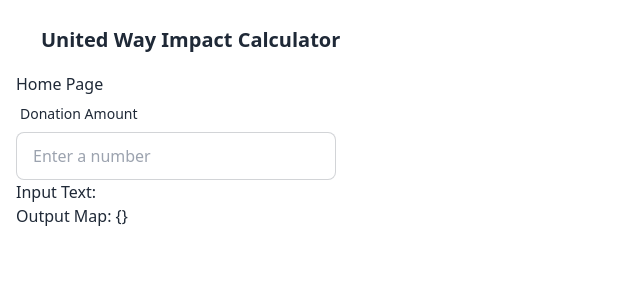
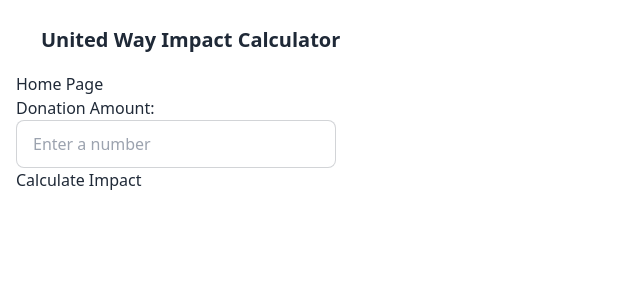
Before and after one commit to rice-apps/united-way, a React (Vite) app: page / in a window 1280 px wide. Shown: the top 300 px of the page, without its empty margins (0-640 px from the left). Built offline with nearby package versions, Linux system fonts and the light colour scheme.

Commit message:
successfully route to next page

```diff
--- a/src/pages/Home/Home.tsx
+++ b/src/pages/Home/Home.tsx
@@ -1,7 +1,10 @@
 import React, { useState } from 'react';
+import { useNavigate } from 'react-router-dom';
 const Home: React.FC = () => {
   const [inputText, setInputText] = useState('');
   const [outputMap, setOutputMap] = useState<Record<string, number>>({});
+
+  const history = useNavigate();
 
   // prevents non-numbers to be entered
   const handleKeyPress = (event: React.KeyboardEvent<HTMLInputElement>) => {
@@ -12,7 +15,6 @@
       event.preventDefault();
     }
   };
-
   const handleInputChange = (event: React.ChangeEvent<HTMLInputElement>) => {
     const newText = event.target.value;
     setInputText(newText);
@@ -20,6 +22,16 @@
     // Call the function that returns the output
     const processed = multiplyValues(proportions, +newText);
     setOutputMap(processed);
+  };
+  const handleFormSubmit = (e: { preventDefault: () => void; }) => {
+    e.preventDefault();
+    // Serialize the number value into a JSON string
+
+    const jsonData = JSON.stringify(outputMap);
+
+
+    // Redirect to the next page while passing the JSON string as route state
+    history('/donations', { state: {data: jsonData }});
   };
 
 
@@ -44,30 +56,31 @@
   };
 
   return (
-    <>
+    <div>
       <a className=" normal-case text-m">Home Page</a>
       <div className="form-control w-full max-w-xs">
-        <label className="label">
-          <span className="label-text">Donation Amount</span>
-        </label>
+
+        <form onSubmit={handleFormSubmit}>
+          <label htmlFor="Donation Amount">Donation Amount:</label>
             <input
               type="text"
+              id = "donationamt"
+              name = "donationamt"
               value={inputText}
               onKeyPress={handleKeyPress}
               onChange={handleInputChange}
               placeholder="Enter a number"
               className="input input-bordered w-full max-w-xs"
+              required
             />
-        <p>Input Text: {inputText}</p>
-        {/* right now just outputs string rep of map */}
-        <p>Output Map: {JSON.stringify(outputMap)}</p>
+
+          <button type = "submit">Calculate Impact </button>
+        </form>
+
         <label className="label">
         </label>
       </div>
-      {/* Add useState like <Textfield onEntry = (x) => multiplyValues(proportions, x)>
-      print that out */}
-    </>
-
+    </div>
   );
 }
 
```
Lines whose indentation alone changed are shown as unchanged.
